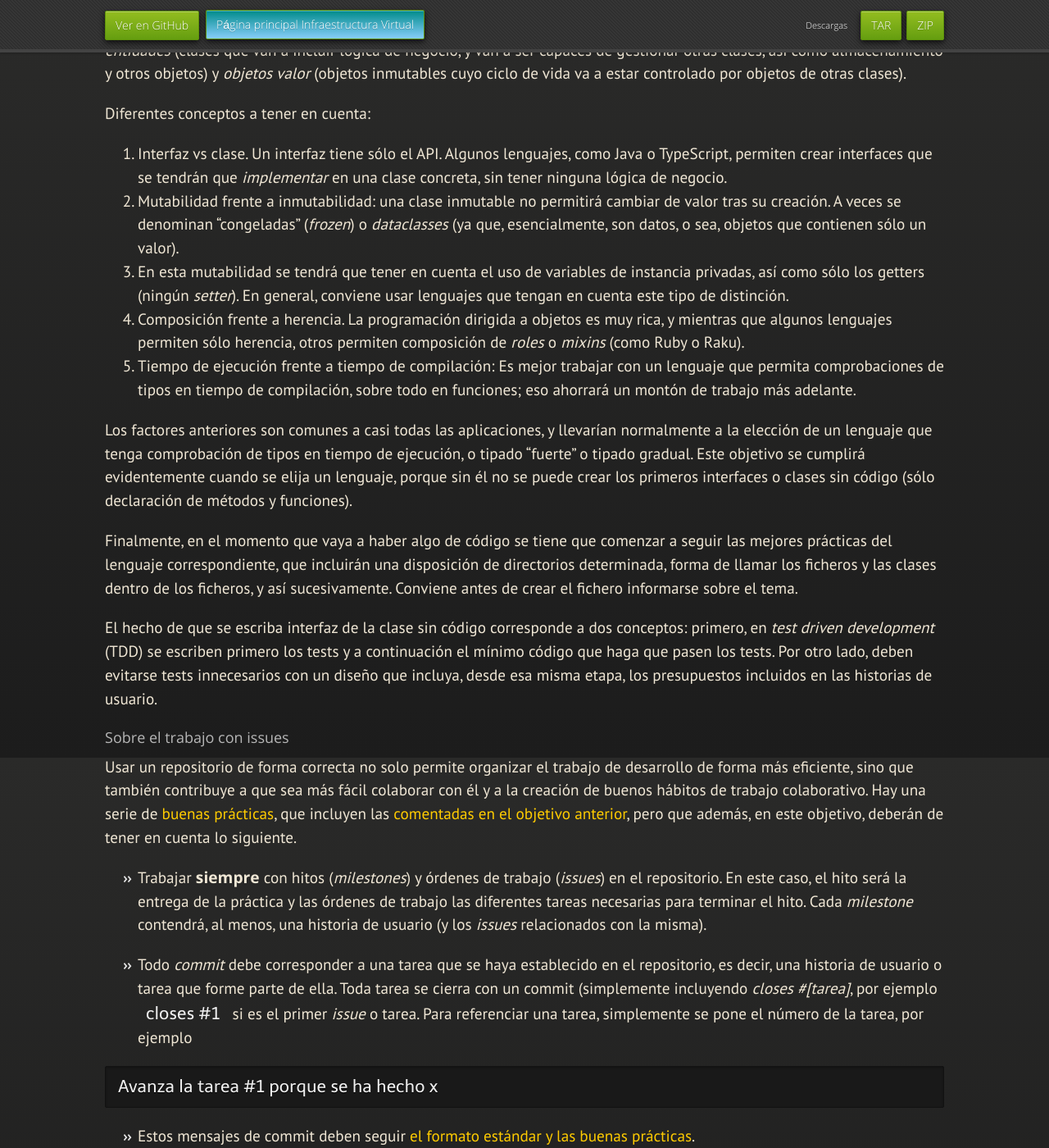
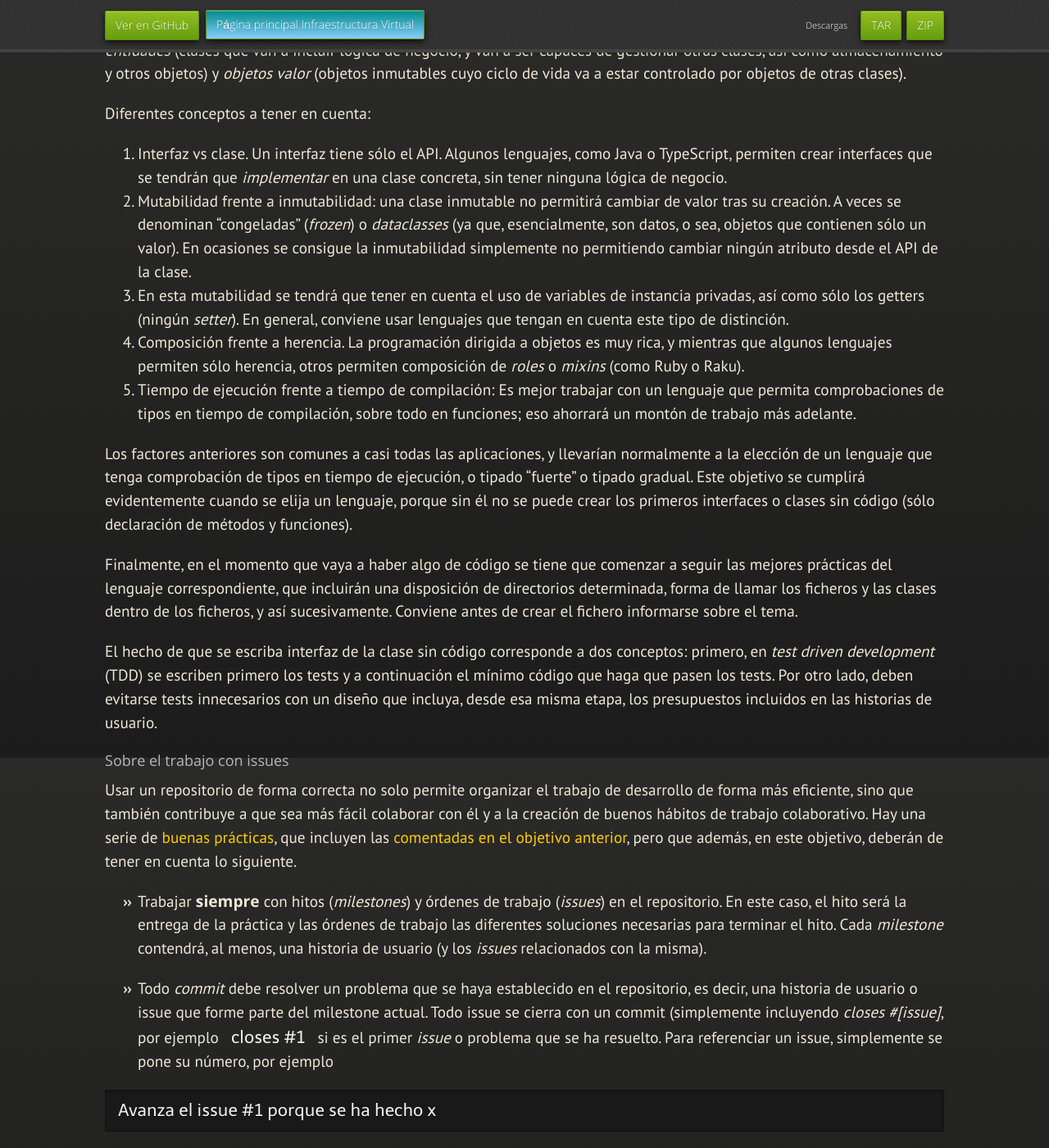
Before and after one commit to JJ/IV, a Jekyll site: the page built from documentos/proyecto/2.Entidad.md, in a window 1280 px wide and 1400 px high, scrolled down 876 px. Shown: the whole window at 82% size. Built offline with Jekyll 4.4.1, drawn with Linux system fonts in a browser that asks for light colours; nearby versions of some CDN libraries; some web fonts are replaced; our own code applies the rules of GitHub Pages for plain Markdown files; some of the changed text lies outside the part shown.

Commit message:
Sync documentos/proyecto/2.Entidad.md de master a gh-pages

````diff
--- a/documentos/proyecto/2.Entidad.md
+++ b/documentos/proyecto/2.Entidad.md
@@ -56,7 +56,8 @@
 2. Mutabilidad frente a inmutabilidad: una clase inmutable no permitirá cambiar
    de valor tras su creación. A veces se denominan "congeladas" (*frozen*) o
    *dataclasses* (ya que, esencialmente, son datos, o sea, objetos que contienen
-   sólo un valor).
+   sólo un valor). En ocasiones se consigue la inmutabilidad simplemente no
+   permitiendo cambiar ningún atributo desde el API de la clase.
 3. En esta mutabilidad se tendrá que tener en cuenta el uso de variables de
    instancia privadas, así como sólo los getters (ningún *setter*). En general,
    conviene usar lenguajes que tengan en cuenta este tipo de distinción.
@@ -98,20 +99,20 @@
 
 * Trabajar **siempre** con hitos (*milestones*) y órdenes de trabajo
   (*issues*) en el repositorio. En este caso, el hito será la entrega
-  de la práctica y las órdenes de trabajo las diferentes tareas
+  de la práctica y las órdenes de trabajo las diferentes soluciones
   necesarias para terminar el hito. Cada *milestone* contendrá, al
   menos, una historia de usuario (y los *issues* relacionados con la
   misma).
 
-* Todo *commit* debe corresponder a una tarea que se haya establecido
-  en el repositorio, es decir, una historia de usuario o tarea que forme parte
-  de ella. Toda tarea se cierra con un commit (simplemente
-  incluyendo *closes #[tarea]*, por ejemplo `closes #1` si es el
-  primer *issue* o tarea. Para referenciar una tarea, simplemente se
-  pone el número de la tarea, por ejemplo
+* Todo *commit* debe resolver un problema que se haya establecido en el
+  repositorio, es decir, una historia de usuario o issue que forme parte del
+  milestone actual. Todo issue se cierra con un commit (simplemente incluyendo
+  *closes #[issue]*, por ejemplo `closes #1` si es el primer *issue* o problema
+  que se ha resuelto. Para referenciar un issue, simplemente se pone su número,
+  por ejemplo
 
 ```plain
-Avanza la tarea #1 porque se ha hecho x
+Avanza el issue #1 porque se ha hecho x
 ```
 
 * Estos mensajes de commit deben seguir [el formato estándar  y las
@@ -185,15 +186,12 @@
   [clases abstractas](https://jj.github.io/curso-tdd/temas/a-programar.html) o
   definir los interfaces de clase antes de implementar.
 
-Los recursos aportados por los estudiantes de la asignatura están
-en [este fichero](2.Entidad.recursos).
-
 ## Entrega de la práctica
 
 Todo el material para este objetivo se tiene que desarrollar, como siempre, en
 una rama. Desde esta rama se hará un pull request a la rama principal del
 repositorio propio del estudiante. **Importante**: el título de este *pull
-request* **tiene* que incluir la cadena `[IV-21-22]` para que puedan filtrar
+request* **tiene* que incluir la cadena `[IV-22-23]` para que puedan filtrar
 fácilmente los mensajes recibidos. Cuando se hagan mejoras en el PR, el
 estudiante deberá pedir explícitamente revisiones adicionales con un comentario
 en el mismo que diga "Listo para revisión".
@@ -204,7 +202,7 @@
 está listo para revisión.
 
 A este
-[fichero](https://github.com/JJ/IV-21-22/blob/master/proyectos/objetivo-2) se
+[fichero](https://github.com/JJ/IV-22-23/blob/master/proyectos/objetivo-2.md) se
 subirá (mediante un PR *desde una rama*) el nombre del proyecto, el autor y un
 enlace al pull request creado en el repositorio.
 
@@ -230,7 +228,7 @@
 
 * Los cambios en los ficheros de código que se haya creado corresponderán
   siempre, de forma directa (enlazando) o indirecta (a través de un issue que
-  sea una tarea específica dentro de una historia de usuario) a una historia de
+  sea un problema específico dentro de una historia de usuario) a una historia de
   usuario, y así tendrá que reflejarse en los mensajes de commit.
 * El fichero `iv.yaml`, y, en la clave `entidad`, el fichero donde se haya
   programado la entidad en forma de una clase, módulo o paquete que es el
@@ -251,7 +249,8 @@
 ## Lista de comprobación
 
 Antes de proponer el material de este objetivo para revisión, hazte las
-siguientes preguntas
+siguientes preguntas y, si es posible, contéstalas. Esto debe ir en el cuerpo
+del PR que se haga en el repo correspondiente.
 
 ### Sobre la estructura del repositorio
 
@@ -303,7 +302,7 @@
    programación elegido, que avancen hacia la implementación de las historias de
    usuario y el producto mínimamente viable del hito correspondiente.
 3. Los issues están correctamente encuadrados dentro de una HU y del primer
-   hito, que es el que se está desarrollando ahora.
+   hito (el cero), que es el que se está desarrollando ahora.
 
 En todo caso, y como en todos los objetivos, se tendrá que esperar a
 que el profesor apruebe el PR en el repositorio del proyecto para
````
